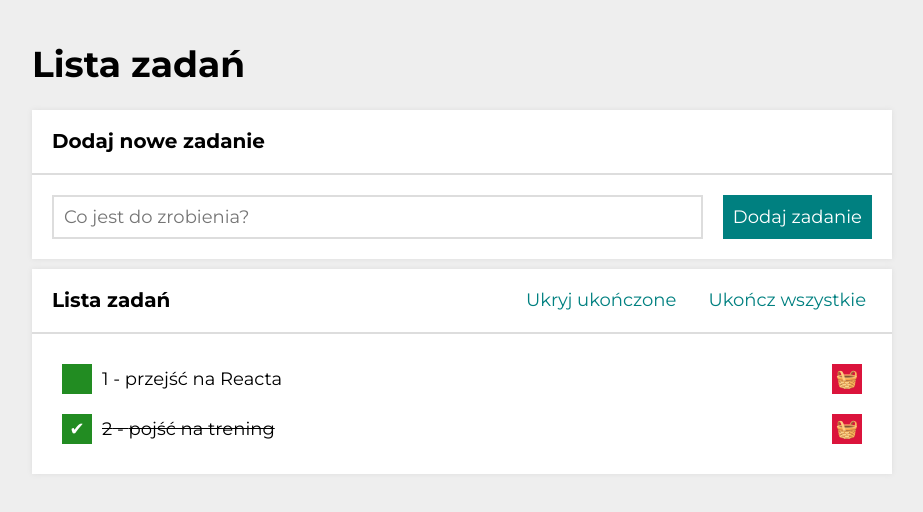
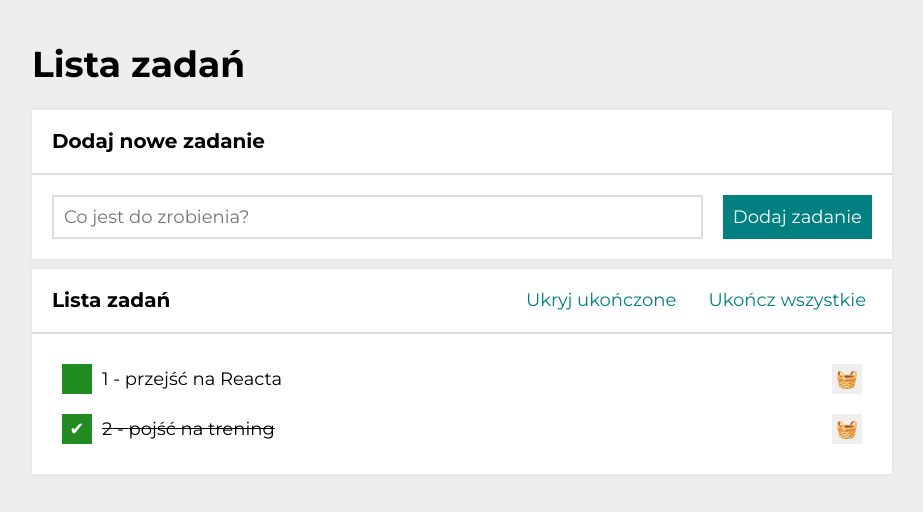
Before and after one commit to emilia82/todo-list-react, a React (Create React App) app: page / in a window 1280 px wide. Shown: the top 512 px of the page, without its empty margins (178-1101 px from the left). Built offline with nearby package versions, Linux system fonts and the light colour scheme.

Commit message:
className changed

```diff
--- a/src/Tasks/index.js
+++ b/src/Tasks/index.js
@@ -25,7 +25,7 @@ const Tasks = ({ tasks, hideDone, removeTask, toggleTaskDone }) => (
                     {task.id} - {task.content}
                 </span>
                 <button
-                    className="tasks__button tasks__button--remove"
+                    className="tasks__button"
                     onClick={() => removeTask(task.id)}
                 >
                     🧺
```
